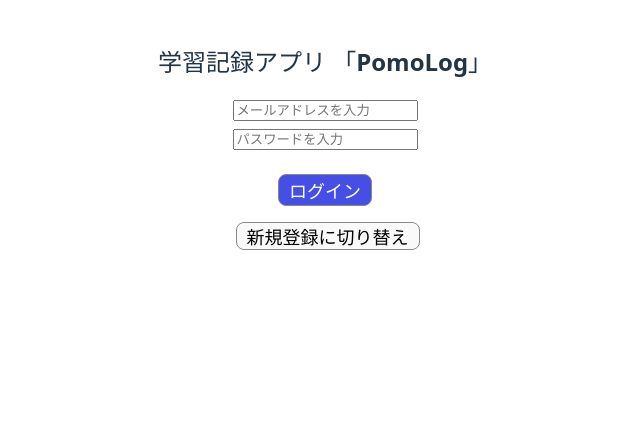
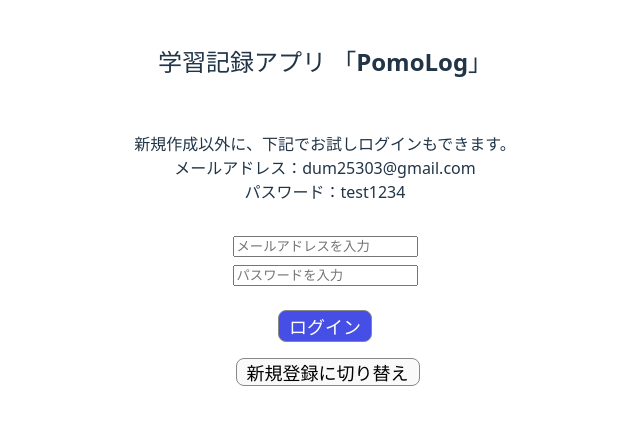
Before and after one commit to Masato24524/pomodoro-timer-app, a React (Vite) app in the folder frontend/: page / in a window 1280 px wide. Shown: the top 424 px of the page, without its empty margins (315-955 px from the left). Built offline with nearby package versions, Linux system fonts and the light colour scheme; no server answers.

Commit message:
✨ 新規作成以外のログイン方法を明示しました。

```diff
--- a/frontend/src/component/Auth/Auth.css
+++ b/frontend/src/component/Auth/Auth.css
@@ -5,6 +5,14 @@
 .signup-container {
   display: flex;
   flex-direction: column;
+}
+
+.note {
+  display: block;
+  text-align: center;
+  align-items: center;
+
+  margin: 2rem 0;
 }
 
 .signup-form {
--- a/frontend/src/component/Auth/Auth.tsx
+++ b/frontend/src/component/Auth/Auth.tsx
@@ -44,6 +44,13 @@ const Auth = () => {
     <div className="signup-container">
       <h2>学習記録アプリ 「PomoLog」</h2>
       {/* <h2>{isSignup ? "サインアップ" : "サインイン"}</h2> */}
+      <div className="note">
+        新規作成以外に、下記でお試しログインもできます。
+        <br />
+        メールアドレス：dum25303@gmail.com
+        <br />
+        パスワード：test1234
+      </div>
       <div>
         <form action="" className="signup-form">
           <input
```
